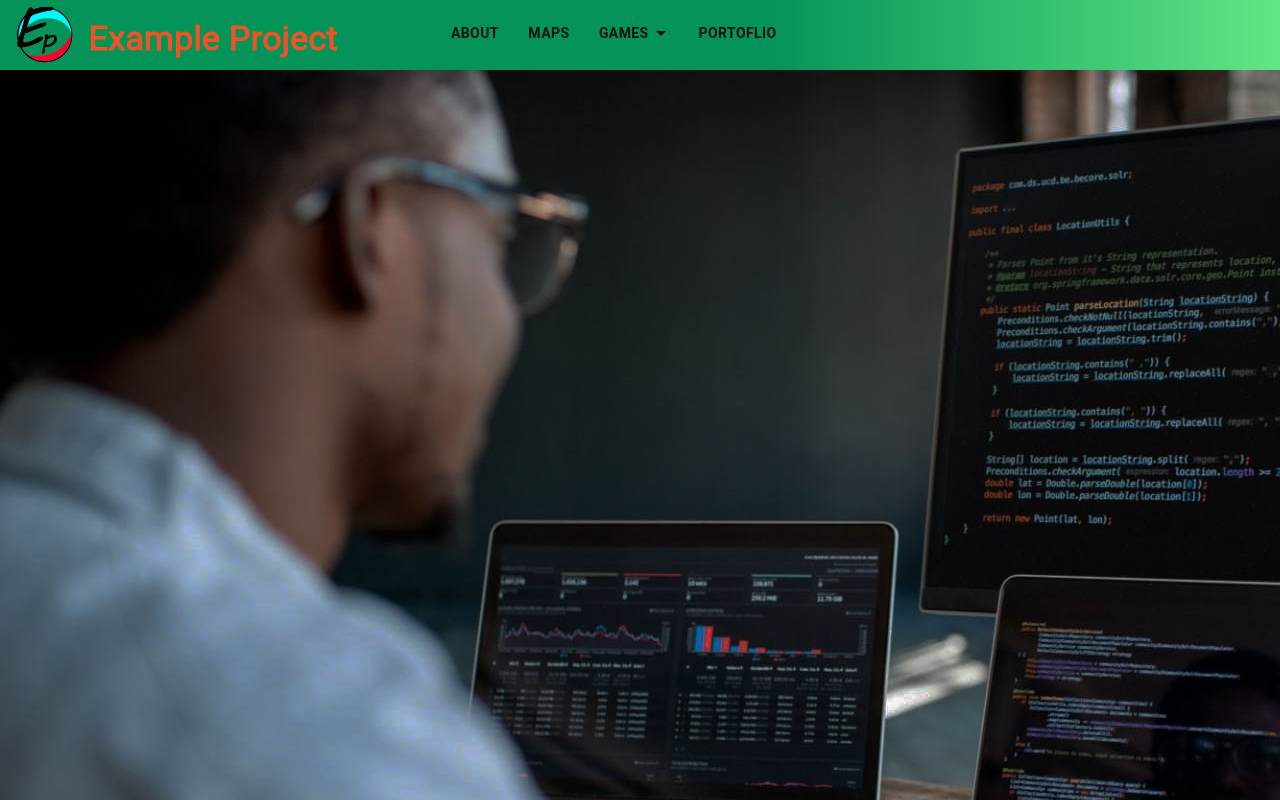
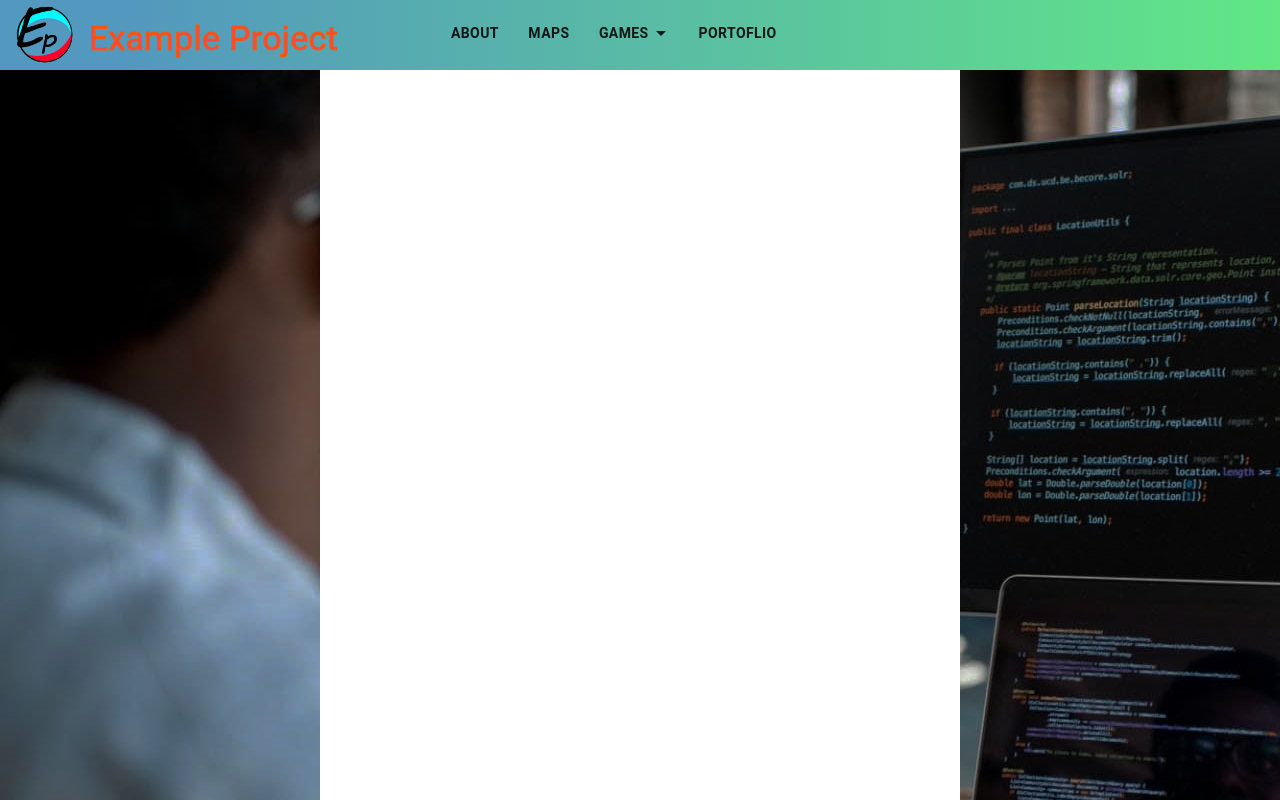
Before and after one commit to danik33/example-project, a React (Create React App) app: page /algorithms in a window 1280 px wide. Built offline with nearby package versions, Linux system fonts and the light colour scheme.

Commit message:
Started on Algorithms page

```diff
--- a/src/App.js
+++ b/src/App.js
@@ -14,6 +14,7 @@ import LeftText from "./components/LeftText";
 
 import { makeStyles } from '@material-ui/core/styles';
 import { Button, TextField, Typography } from '@material-ui/core';
+import Algorithms from './Pages/Algorithms';
 
 const theme = {"bluish" : "#5c73d7", "lightg" : "#61e786", "darkg" : "#049359", "gray" : "#454545", "orange" : "#f75c03"};
 
@@ -48,7 +49,7 @@ function App() {
                             <LeftText />
                         </Route>
                         <Route path="/algorithms">
-
+                            <Algorithms/>
                         </Route>
                     </Switch>
 
--- /dev/null
+++ b/src/Pages/Algorithms.js
@@ -0,0 +1,14 @@
+import React from "react";
+import './Algorithms.scss';
+
+function Algorithms()
+{
+    return (
+        <div class="content">
+
+        </div>
+
+    );
+}
+
+export default Algorithms;
--- /dev/null
+++ b/src/Pages/Algorithms.scss
@@ -0,0 +1,7 @@
+.content
+{
+    background-color: white;
+    height: 100%;
+    width: 50%;
+    margin: 0 auto;
+}
--- a/src/components/TopBar.js
+++ b/src/components/TopBar.js
@@ -16,7 +16,7 @@ import Link from 'react-router-dom/Link';
 const useStyles = makeStyles((theme) => ({
 
     toolbar: {
-        background: 'linear-gradient(90deg, #049359 60%,  #61E786)',
+        background: 'linear-gradient(90deg, #5398BE 10%,  #61E786)',
         height: '70px'
     },
     title: {
@@ -53,7 +53,8 @@ const useStyles = makeStyles((theme) => ({
         marginTop: -20,
         cursor: 'pointer',
         height: '100%',
-        marginRight: 100
+        marginRight: 100,
+        whiteSpace: 'nowrap'
     }
 
 
```
